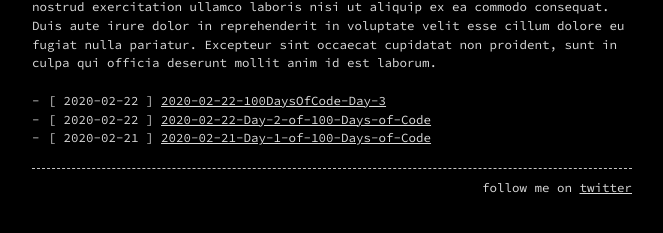
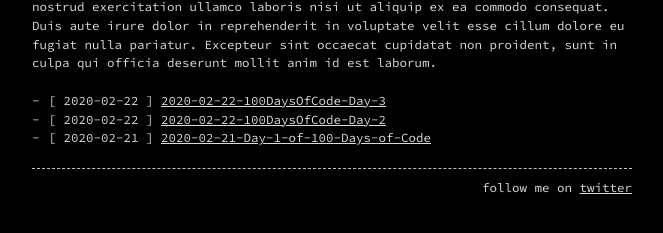
Before and after one commit to prototowb/prototowb.github.io, a Jekyll site: the page built from index.md, in a window 1280 px wide. Shown: the part 153-386 px from the top of the page, without its empty margins (308-971 px from the left). Built offline with Jekyll 4.4.1, drawn with Linux system fonts in a browser that asks for light colours.

Commit message:
Update and rename 2020-02-22-Day-2-of-100-Days-of-Code.md to 2020-02-22-100DaysOfCode-Day-2.md

```diff
--- a/_posts/2020-02-22-Day-2-of-100-Days-of-Code.md
+++ b/_posts/2020-02-22-100DaysOfCode-Day-2.md
@@ -1,6 +1,6 @@
 ---
 layout: post
-title: "2020-02-22-Day-2-of-100-Days-of-Code"
+title: "2020-02-22-100DaysOfCode-Day-2"
 date: 2020-02-22 23:50:45 +0000
 categories: 100-Days-of-Code challenge
 ---
```
